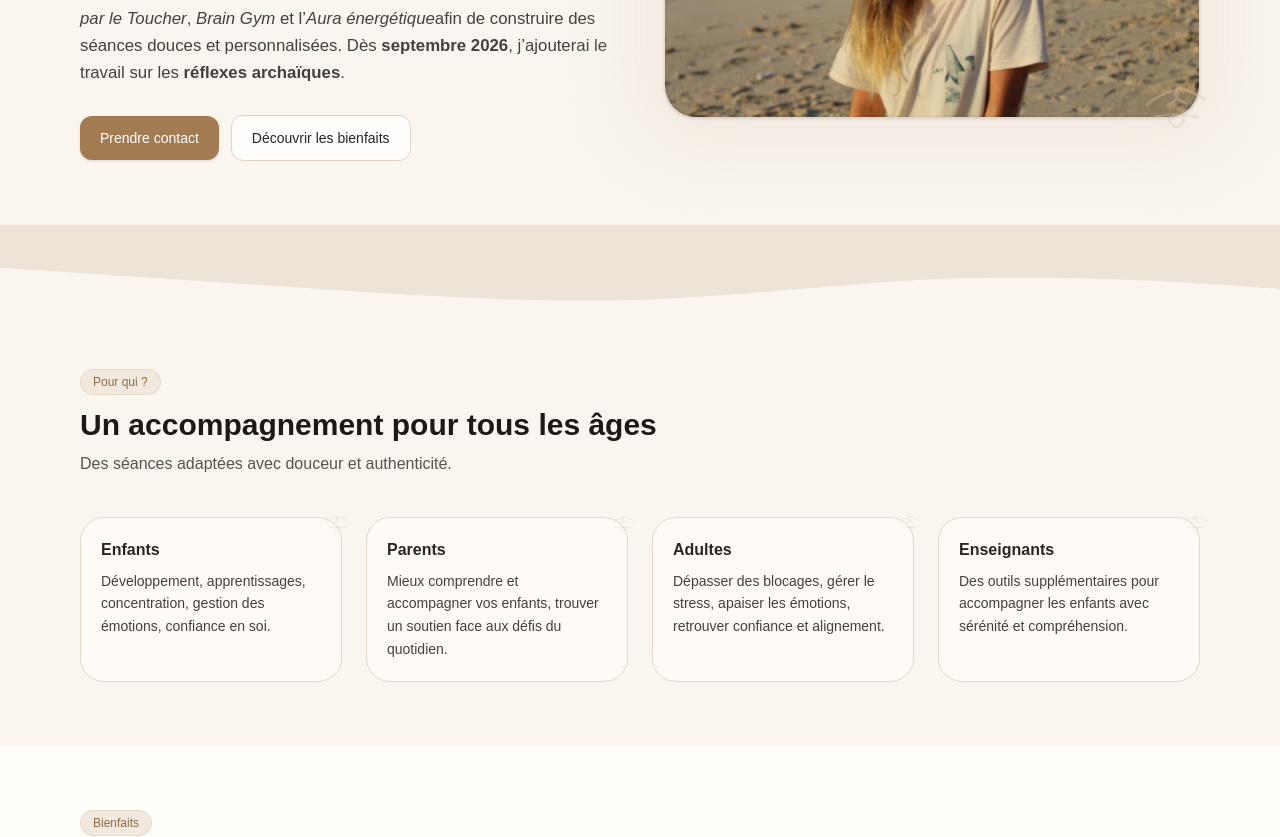
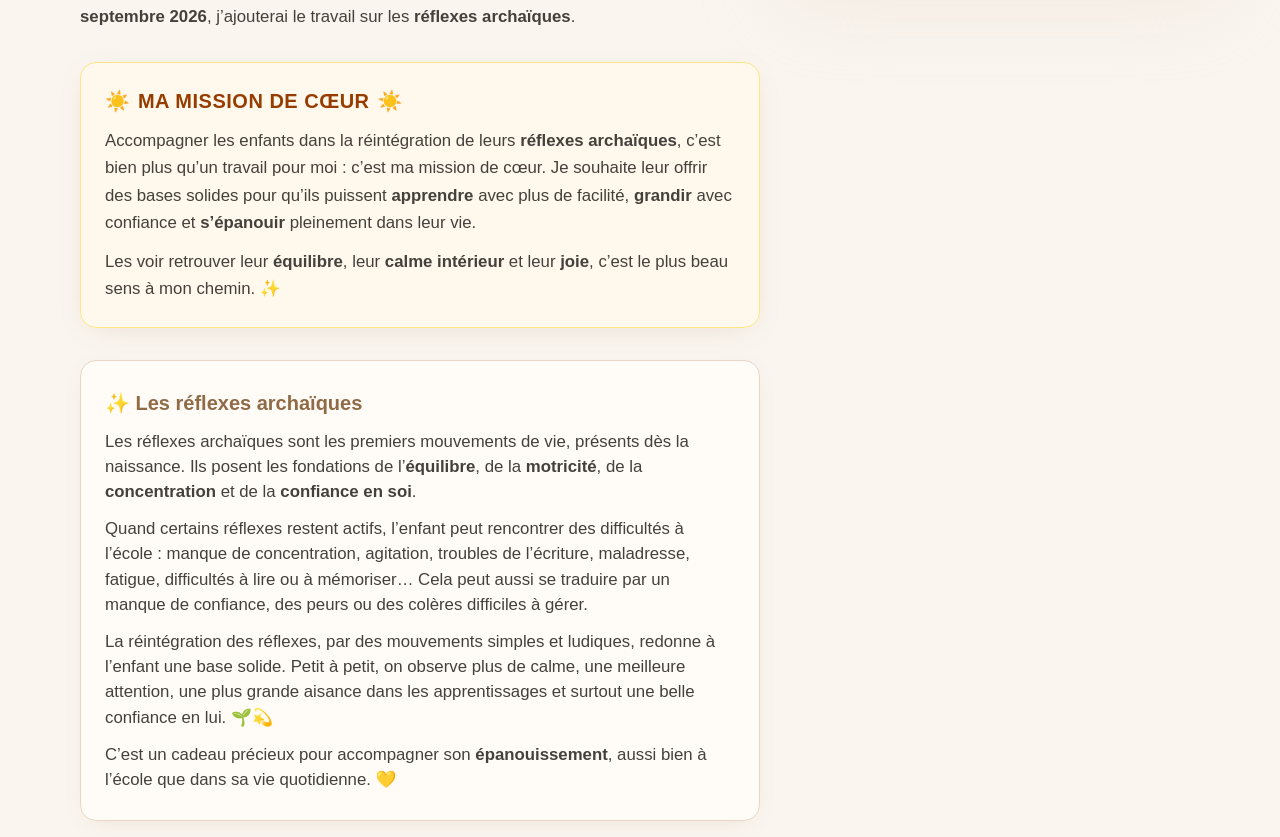
Before and after one commit to PabloDev-bit/site-web-lola, a Next.js app in the folder site-web-lola/: page / in a window 1280 px wide. Shown: the part 460-1297 px from the top of the page. Built offline with nearby package versions, Linux system fonts and the light colour scheme.

Commit message:
feat: add MissionCoeur and ReflexesArchaiques components and integrate into index

```diff
--- /dev/null
+++ b/site-web-lola/src/components/MissionCoeur.tsx
@@ -0,0 +1,40 @@
+// components/MissionCoeur.tsx
+type Props = { className?: string };
+
+export default function MissionCoeur({ className = "" }: Props) {
+  return (
+    <section
+      className={[
+        "rounded-2xl border border-amber-200 bg-amber-50/70",
+        "px-5 py-5 sm:px-6 sm:py-6",
+        "shadow-[0_6px_30px_-12px_rgba(163,123,83,.25)]",
+        "mx-auto lg:mx-0 w-full",
+        className,
+      ].join(" ")}
+    >
+      <div className="flex items-center gap-2">
+        <span className="text-xl">☀️</span>
+        <h3 className="text-lg sm:text-xl font-semibold text-amber-800 tracking-wide">
+          MA MISSION DE CŒUR
+        </h3>
+        <span className="text-xl hidden sm:inline">☀️</span>
+      </div>
+
+      <div className="mt-3 space-y-3 text-base sm:text-[1.05rem] leading-relaxed text-stone-700">
+        <p>
+          Accompagner les enfants dans la réintégration de leurs{" "}
+          <strong>réflexes archaïques</strong>, c’est bien plus qu’un travail
+          pour moi&nbsp;: c’est ma mission de cœur. Je souhaite leur offrir des
+          bases solides pour qu’ils puissent <strong>apprendre</strong> avec plus
+          de facilité, <strong>grandir</strong> avec confiance et{" "}
+          <strong>s’épanouir</strong> pleinement dans leur vie.
+        </p>
+        <p>
+          Les voir retrouver leur <strong>équilibre</strong>, leur{" "}
+          <strong>calme intérieur</strong> et leur <strong>joie</strong>, c’est le
+          plus beau sens à mon chemin. ✨
+        </p>
+      </div>
+    </section>
+  );
+}
--- /dev/null
+++ b/site-web-lola/src/components/ReflexesArchaïques.tsx
@@ -0,0 +1,47 @@
+// components/ReflexesArchaiques.tsx
+type Props = { className?: string };
+
+export default function ReflexesArchaiques({ className = "" }: Props) {
+  return (
+    <section
+      className={[
+        "rounded-2xl border border-[#E7D7C6] bg-[#FFFCF8]/90",
+        "px-5 py-6 sm:px-6 sm:py-7",
+        "shadow-[0_6px_25px_-12px_rgba(163,123,83,.25)]",
+        "mx-auto lg:mx-0 w-full leading-relaxed",
+        className,
+      ].join(" ")}
+    >
+      <h3 className="text-lg sm:text-xl font-semibold text-[#8F6B46]">
+        ✨ Les réflexes archaïques
+      </h3>
+
+      <p className="mt-3 text-base sm:text-[1.05rem] text-stone-700">
+        Les réflexes archaïques sont les premiers mouvements de vie, présents dès la
+        naissance. Ils posent les fondations de l’<strong>équilibre</strong>, de la{" "}
+        <strong>motricité</strong>, de la <strong>concentration</strong> et de la{" "}
+        <strong>confiance en soi</strong>.
+      </p>
+
+      <p className="mt-3 text-base sm:text-[1.05rem] text-stone-700">
+        Quand certains réflexes restent actifs, l’enfant peut rencontrer des difficultés à
+        l’école : manque de concentration, agitation, troubles de l’écriture, maladresse,
+        fatigue, difficultés à lire ou à mémoriser… Cela peut aussi se traduire par un
+        manque de confiance, des peurs ou des colères difficiles à gérer.
+      </p>
+
+      <p className="mt-3 text-base sm:text-[1.05rem] text-stone-700">
+        La réintégration des réflexes, par des mouvements simples et ludiques, redonne à
+        l’enfant une base solide. Petit à petit, on observe plus de calme, une meilleure
+        attention, une plus grande aisance dans les apprentissages et surtout une belle
+        confiance en lui. 🌱💫
+      </p>
+
+      <p className="mt-3 text-base sm:text-[1.05rem] text-stone-700">
+        C’est un cadeau précieux pour accompagner son{" "}
+        <strong>épanouissement</strong>, aussi bien à l’école que dans sa vie
+        quotidienne. 💛
+      </p>
+    </section>
+  );
+}
--- a/site-web-lola/src/pages/index.tsx
+++ b/site-web-lola/src/pages/index.tsx
@@ -6,6 +6,8 @@ import Link from "next/link";
 
 import BienfaitsWithWhale from "@/components/BienfaitsWithWhale";
 import Testimonials from "@/components/Testimonials";
+import MissionCoeur from "@/components/MissionCoeur";
+import ReflexesArchaiques from "@/components/ReflexesArchaïques";
 
 export default function Home() {
   const [menuOpen, setMenuOpen] = useState(false);
@@ -106,8 +108,8 @@ export default function Home() {
           <WaveTop className="text-[#F1E7DB]" />
 
           <div className="mx-auto max-w-6xl px-4 pt-8 sm:pt-12 pb-14 sm:pb-16">
-            {/* Mobile-first: l'image en premier, texte ensuite */}
-            <div className="grid lg:grid-cols-2 gap-8 sm:gap-12 items-center">
+            {/* grille avec colonne gauche contrainte */}
+            <div className="grid lg:grid-cols-[minmax(0,680px)_1fr] gap-10 sm:gap-12 items-start">
               {/* IMAGE */}
               <div className="relative order-1 lg:order-2">
                 <div className="absolute -inset-6 rounded-[2rem] bg-[#EADCCF]/50 blur-2xl" />
@@ -129,6 +131,8 @@ export default function Home() {
 
               {/* TEXTE */}
               <div className="order-2 lg:order-1">
+                {/* wrapper colonne gauche pour centrage mobile + alignement desktop */}
+                <div className="mx-auto lg:mx-0 max-w-[680px] flex flex-col">
                   <span className="inline-flex items-center gap-2 rounded-full bg-[#F1E8DE] px-3 py-1 text-[11px] sm:text-xs text-[#8F6B46] border border-[#E7D7C6]">
                     <HandsLogo className="h-4 w-4 text-[#C9AD92]" />
                     Kinésiologie douce & holistique
@@ -157,7 +161,12 @@ export default function Home() {
                     <strong>réflexes archaïques</strong>.
                   </p>
 
-                <div className="mt-6 sm:mt-7 flex flex-col sm:flex-row sm:flex-wrap items-stretch sm:items-center gap-3">
+                  {/* Mission de cœur */}
+                  <MissionCoeur className="mt-6 sm:mt-8" />
+                  <ReflexesArchaiques className="mt-6 sm:mt-8" />
+
+                  {/* Boutons */}
+                  <div className="mt-6 sm:mt-8 flex flex-col sm:flex-row sm:flex-wrap items-stretch sm:items-center gap-3">
                     <a
                       href="#contact"
                       className="w-full sm:w-auto inline-flex items-center justify-center rounded-xl bg-[#A37B53] text-white px-5 py-3 text-sm font-medium shadow-sm hover:brightness-95 transition"
@@ -170,6 +179,7 @@ export default function Home() {
                     >
                       Découvrir les bienfaits
                     </a>
+                  </div>
                 </div>
               </div>
             </div>
@@ -216,7 +226,6 @@ export default function Home() {
           subtitle="Des mots reçus après des accompagnements, partagés avec leur accord."
           businessName="Lola Hernandez – Kinésiologue"
           businessUrl="https://ton-domaine.com"
-          // Optionnel: tu peux passer un tableau testimonials personnalisé ici
         />
 
         {/* CONTACT */}
```
Lines whose indentation alone changed are shown as unchanged.
